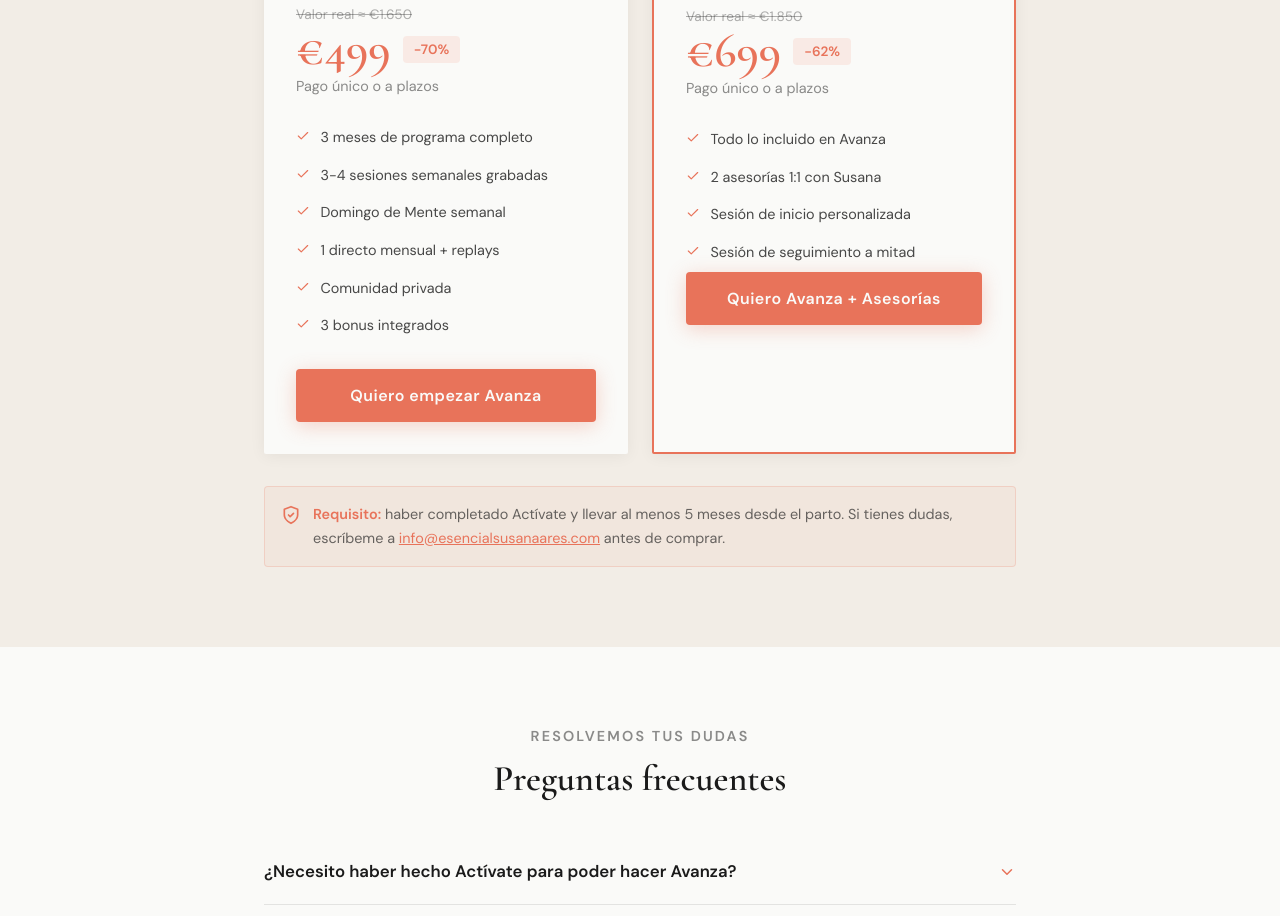
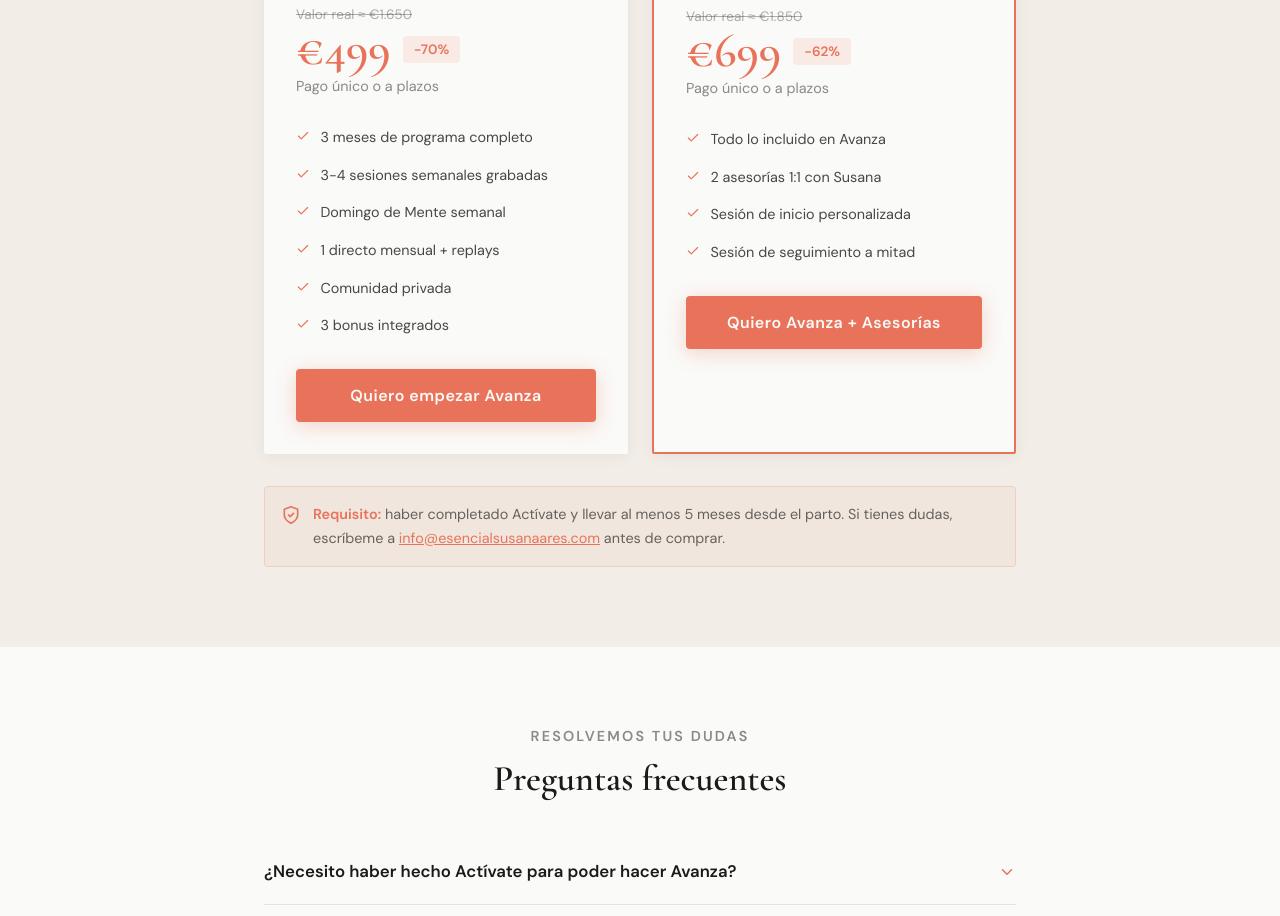
Before and after one commit to susanaaresla-lab/esencial-susana, a React (Create React App) app: page /programa-avanza in a window 1280 px wide. Shown: the part 4700-5616 px from the top of the page. Built offline with nearby package versions, Linux system fonts and the light colour scheme.

Commit message:
alinear botones cards avanza

```diff
--- a/src/pages/ListaEsperaAvanzaPage.js
+++ b/src/pages/ListaEsperaAvanzaPage.js
@@ -347,7 +347,7 @@ export default function ListaEsperaAvanzaPage() {
                 <span style={{ fontSize: '0.85rem', background: 'rgba(232,115,90,0.12)', color: 'var(--coral)', fontWeight: 700, padding: '0.3rem 0.7rem', borderRadius: 4 }}>-70%</span>
               </div>
               <p style={{ fontSize: '0.9rem', color: 'rgba(26,26,26,0.5)', marginBottom: '1.5rem' }}>Pago único o a plazos</p>
-              <ul className="check-list" style={{ marginBottom: '1.5rem' }}>
+              <ul className="check-list" style={{ marginBottom: '1.5rem', flexGrow: 1 }}>
                 {['3 meses de programa completo', '3-4 sesiones semanales grabadas', 'Domingo de Mente semanal', '1 directo mensual + replays', 'Comunidad privada', '3 bonus integrados'].map((t, i) => (
                   <li key={i} style={{ fontSize: '0.9rem' }}><Check size={14} />{t}</li>
                 ))}
@@ -368,7 +368,7 @@ export default function ListaEsperaAvanzaPage() {
                 <span style={{ fontSize: '0.85rem', background: 'rgba(232,115,90,0.12)', color: 'var(--coral)', fontWeight: 700, padding: '0.3rem 0.7rem', borderRadius: 4 }}>-62%</span>
               </div>
               <p style={{ fontSize: '0.9rem', color: 'rgba(26,26,26,0.5)', marginBottom: '1.5rem' }}>Pago único o a plazos</p>
-              <ul className="check-list" style={{ marginBottom: 'auto' }}>
+              <ul className="check-list" style={{ marginBottom: '1.5rem', flexGrow: 1 }}>
                 {['Todo lo incluido en Avanza', '2 asesorías 1:1 con Susana', 'Sesión de inicio personalizada', 'Sesión de seguimiento a mitad'].map((t, i) => (
                   <li key={i} style={{ fontSize: '0.9rem' }}><Check size={14} />{t}</li>
                 ))}
```
